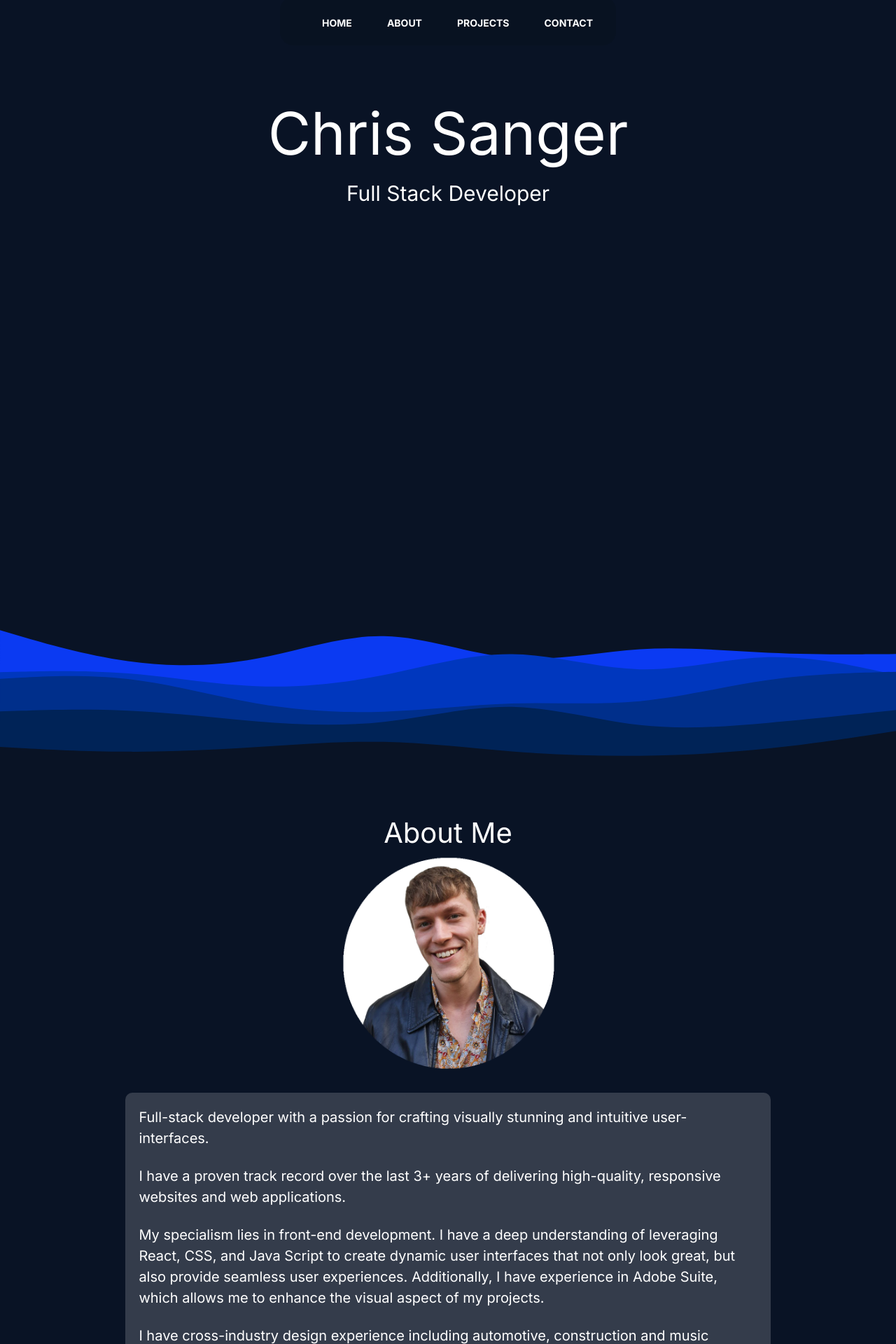
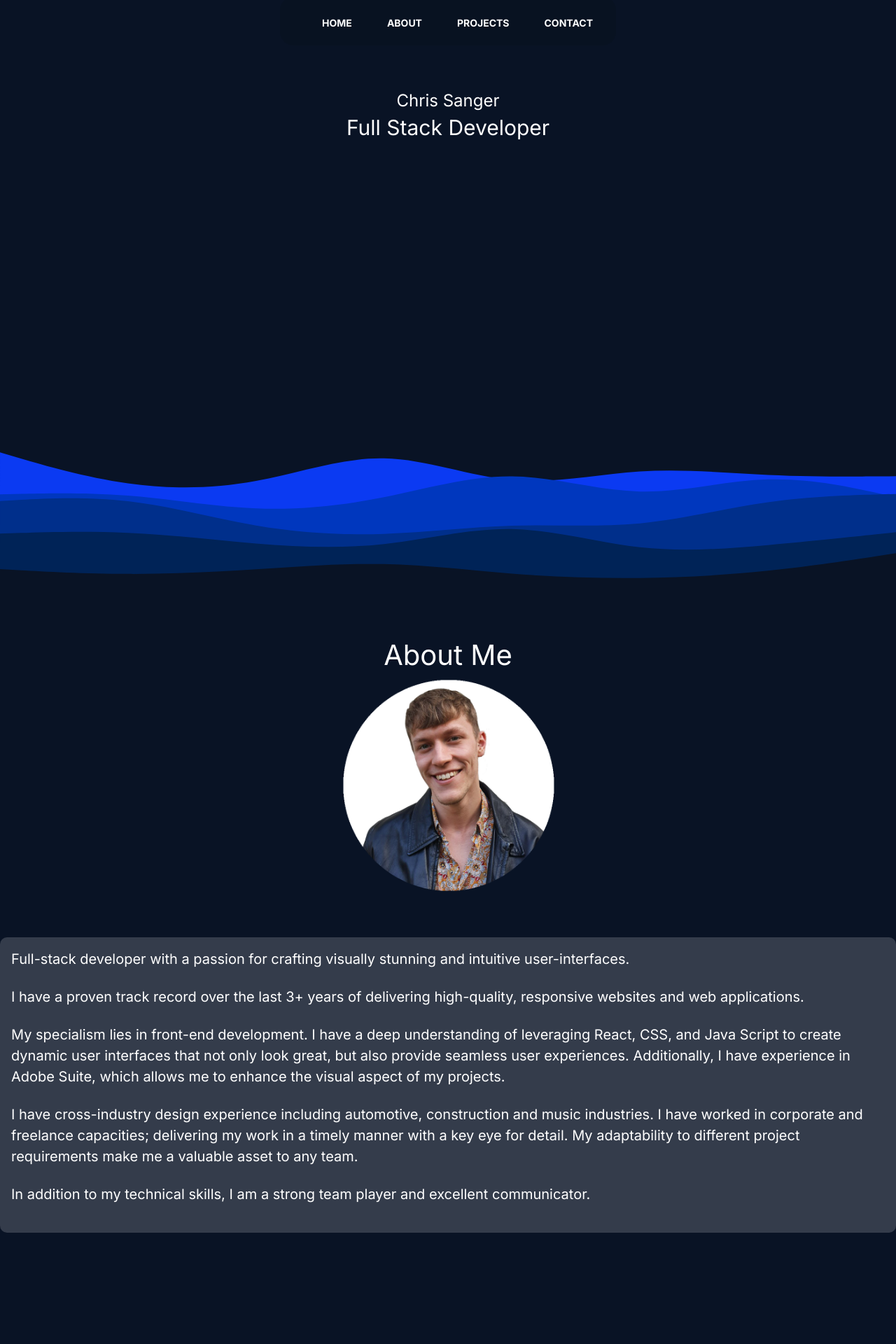
Before and after one commit to C0dingChris/Portfolio, a React (Create React App) app: page / in a window 1280 px wide. Shown: the top 1920 px of the page at 70% size. Built offline with nearby package versions, Linux system fonts and the light colour scheme.

Commit message:
Resolving sizing issues

```diff
--- a/src/Components/About/about.css
+++ b/src/Components/About/about.css
@@ -1,32 +1,16 @@
 .about-container{
     border-radius: 10px;
     background-color: rgb(225, 225,225, 0.2) ;
-    min-width: 30rem;
-    max-width: 60rem;
-    margin: 2%;
-    padding: 2%;
+    width: 100%;
+
+    margin: 4%;
+    padding: 1rem;
     text-align: start;
+
 
 }
 
-@media screen and (min-width: 726px) {
-    .about-wrapper {
-      display: flex;
-      flex-direction: column;
 
-
-    }
-    .about-container{
-        border-radius: 10px;
-        background-color: rgb(225, 225,225, 0.2) ;
-        min-width: 30rem;
-        max-width: 60rem;
-        margin: 2%;
-        padding: 2%;
-        text-align: start;
-        justify-content: center;
-    }
-  }
 p{
     font-size: 20px;
 }
--- a/src/Components/Blob/blob.css
+++ b/src/Components/Blob/blob.css
@@ -1,8 +1,8 @@
 
 .sectionClass{
-
+    align-items: center;
     display: flex;
-    min-height: 60vh;
+    min-height: 40vh;
 }
 
 .blob{
--- a/src/Components/Header/header.css
+++ b/src/Components/Header/header.css
@@ -11,6 +11,7 @@
 
 
 
+
   @media screen and (min-width: 500px) {
     .header-wrapper{
       display: flex;
--- a/src/Components/Header/header.js
+++ b/src/Components/Header/header.js
@@ -7,7 +7,7 @@ export default class header extends Component {
     return (
       <div className="header-wrapper">
         <div className="header-text">
-          <h1>Chris Sanger</h1>
+          <h1 class="text-2xl">Chris Sanger</h1>
           <h3>Full Stack Developer</h3>
           <Blob></Blob>
         </div>
```
